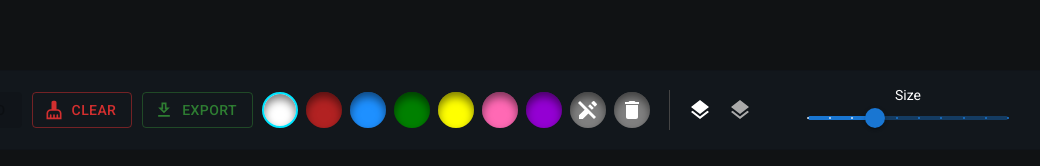
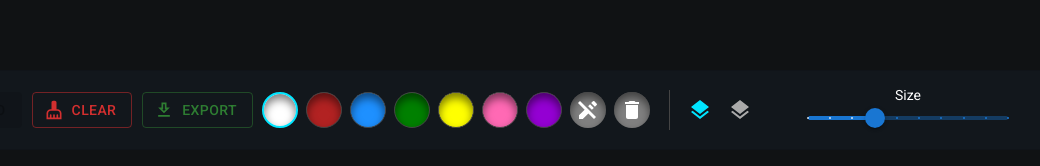
Before and after one commit to n0xnax/DrawingApp, a React (Vite) app: page / in a window 1280 px wide. Shown: the part 630-796 px from the top of the page, without its empty margins (203-1243 px from the left). Built offline with nearby package versions, Linux system fonts and the light colour scheme.

Commit message:
Refactor App.jsx for readability and dynamic color
Refactor App.jsx to improve readability and maintainability by adding dynamic contrast color for background and cleaning up code formatting.

```diff
--- a/src/App.jsx
+++ b/src/App.jsx
@@ -10,7 +10,6 @@ import {
   DownloadOutlined,
   Layers,
   CleaningServices,
-  GridOn,
 } from "@mui/icons-material";
 
 const average = (a, b) => (a + b) / 2;
@@ -74,6 +73,9 @@ function App() {
   const hasDeletedInCurrentDrag = useRef(false);
   const svgRef = useRef();
 
+  // Dynamic primary contrast color (White for dark bg, Dark for light bg)
+  const contrastColor = bgColor === "#101214" ? "white" : "#101214";
+
   const options = {
     size: strokeSize,
     thinning: 0.5,
@@ -124,7 +126,8 @@ function App() {
       return;
     }
 
-    const pressure = e.pointerType === "touch" || e.pointerType === "pen" ? e.pressure : 0.5;
+    const pressure =
+      e.pointerType === "touch" || e.pointerType === "pen" ? e.pressure : 0.5;
     setCurrentPoints([[e.clientX, e.clientY, pressure]]);
   }
 
@@ -138,7 +141,8 @@ function App() {
       return;
     }
 
-    const pressure = e.pointerType === "touch" || e.pointerType === "pen" ? e.pressure : 0.5;
+    const pressure =
+      e.pointerType === "touch" || e.pointerType === "pen" ? e.pressure : 0.5;
     setCurrentPoints((prev) => [...prev, [e.clientX, e.clientY, pressure]]);
   }
 
@@ -209,10 +213,27 @@ function App() {
   };
 
   const handleBgChange = (newBg) => {
+    if (newBg === bgColor) return;
+
+    const oldTargetColor = newBg === "#f5f5f5" ? "white" : "#101214";
+    const newTargetColor = newBg === "#f5f5f5" ? "#101214" : "white";
+
+    const updatedPaths = paths.map((path) => {
+      if (path.color === oldTargetColor) {
+        return { ...path, color: newTargetColor };
+      }
+      return path;
+    });
+
     setBgColor(newBg);
-    if (isErasing) {
+
+    if (strokeColor === oldTargetColor) {
+      setStrokeColor(newTargetColor);
+    } else if (isErasing) {
       setStrokeColor(newBg);
     }
+
+    pushToHistory(updatedPaths);
   };
 
   const handleExportPNG = () => {
@@ -224,7 +245,9 @@ function App() {
     const ctx = canvas.getContext("2d");
     const img = new Image();
 
-    const svgBlob = new Blob([svgString], { type: "image/svg+xml;charset=utf-8" });
+    const svgBlob = new Blob([svgString], {
+      type: "image/svg+xml;charset=utf-8",
+    });
     const url = URL.createObjectURL(svgBlob);
 
     img.onload = () => {
@@ -275,7 +298,11 @@ function App() {
   }, [historyIndex, history]);
 
   return (
-    <div className="wrapper" tabIndex={0} style={{ position: "relative", overflow: "hidden" }}>
+    <div
+      className="wrapper"
+      tabIndex={0}
+      style={{ position: "relative", overflow: "hidden" }}
+    >
       <svg
         ref={svgRef}
         className="paint"
@@ -307,13 +334,20 @@ function App() {
           />
         )}
 
-        {/* Dynamic Cursor Circle */}
         <circle
           cx={cursorPos.x}
           cy={cursorPos.y}
           r={isDeleting ? Math.max(strokeSize, 15) : strokeSize / 2}
           fill={isDeleting ? "rgba(229, 57, 53, 0.25)" : "none"}
-          stroke={isDeleting ? "#e53935" : isErasing ? "#ffffff" : strokeColor}
+          stroke={
+            isDeleting
+              ? "#e53935"
+              : isErasing
+              ? bgColor === "#101214"
+                ? "#ffffff"
+                : "#000000"
+              : strokeColor
+          }
           strokeWidth={isDeleting ? 1.5 : 1}
           style={{ pointerEvents: "none" }}
         />
@@ -322,9 +356,19 @@ function App() {
       <Card
         className="settings"
         variant="outlined"
-        sx={{ backgroundColor: "#12171c", position: "absolute", bottom: 20, left: "50%", transform: "translateX(-50%)", padding: "10px 20px" }}
+        sx={{
+          backgroundColor: "#12171c",
+          position: "absolute",
+          bottom: 20,
+          left: "50%",
+          transform: "translateX(-50%)",
+          padding: "10px 20px",
+        }}
       >
-        <div className="undoredo" style={{ display: "flex", justifyContent: "center" }}>
+        <div
+          className="undoredo"
+          style={{ display: "flex", justifyContent: "center" }}
+        >
           <Button
             startIcon={<UndoOutlined />}
             variant="contained"
@@ -367,8 +411,25 @@ function App() {
           </Tooltip>
         </div>
 
-        <div className="color-buttons" style={{ display: "flex", alignItems: "center", justifyContent: "center", margin: "10px 0" }}>
-          {["white", "firebrick", "dodgerblue", "green", "yellow", "hotpink", "darkviolet"].map((color) => (
+        <div
+          className="color-buttons"
+          style={{
+            display: "flex",
+            alignItems: "center",
+            justifyContent: "center",
+            margin: "10px 0",
+          }}
+        >
+          {/* Swatches (first button adaptively toggles between White and Dark depending on canvas background) */}
+          {[
+            contrastColor,
+            "firebrick",
+            "dodgerblue",
+            "green",
+            "yellow",
+            "hotpink",
+            "darkviolet",
+          ].map((color) => (
             <IconButton
               key={color}
               onClick={() => handleColorChange(color)}
@@ -376,7 +437,10 @@ function App() {
               style={{
                 backgroundColor: color,
                 margin: "0 4px",
-                border: strokeColor === color && !isErasing && !isDeleting ? "2px solid #00e5ff" : "none",
+                border:
+                  strokeColor === color && !isErasing && !isDeleting
+                    ? "2px solid #00e5ff"
+                    : "1px solid #444",
               }}
             />
           ))}
@@ -385,7 +449,10 @@ function App() {
             <IconButton
               onClick={handleEraser}
               className="color-button eraser"
-              style={{ backgroundColor: isErasing ? "#00e5ff" : "grey", margin: "0 4px" }}
+              style={{
+                backgroundColor: isErasing ? "#00e5ff" : "grey",
+                margin: "0 4px",
+              }}
             >
               <EditOff style={{ color: "white" }} />
             </IconButton>
@@ -395,21 +462,40 @@ function App() {
             <IconButton
               onClick={toggleDeleteMode}
               className="color-button delete"
-              style={{ backgroundColor: isDeleting ? "#e53935" : "grey", margin: "0 4px" }}
+              style={{
+                backgroundColor: isDeleting ? "#e53935" : "grey",
+                margin: "0 4px",
+              }}
             >
               <Delete style={{ color: "white" }} />
             </IconButton>
           </Tooltip>
 
-          {/* Canvas Background Color Options */}
-          <div style={{ marginLeft: "15px", borderLeft: "1px solid #444", paddingLeft: "10px", display: "flex" }}>
+          <div
+            style={{
+              marginLeft: "15px",
+              borderLeft: "1px solid #444",
+              paddingLeft: "10px",
+              display: "flex",
+            }}
+          >
             <Tooltip title="Dark Canvas">
-              <IconButton onClick={() => handleBgChange("#101214")} style={{ color: "#fff" }}>
+              <IconButton
+                onClick={() => handleBgChange("#101214")}
+                style={{
+                  color: bgColor === "#101214" ? "#00e5ff" : "#fff",
+                }}
+              >
                 <Layers />
               </IconButton>
             </Tooltip>
             <Tooltip title="Light Canvas">
-              <IconButton onClick={() => handleBgChange("#f5f5f5")} style={{ color: "#aaa" }}>
+              <IconButton
+                onClick={() => handleBgChange("#f5f5f5")}
+                style={{
+                  color: bgColor === "#f5f5f5" ? "#00e5ff" : "#aaa",
+                }}
+              >
                 <Layers />
               </IconButton>
             </Tooltip>
```
